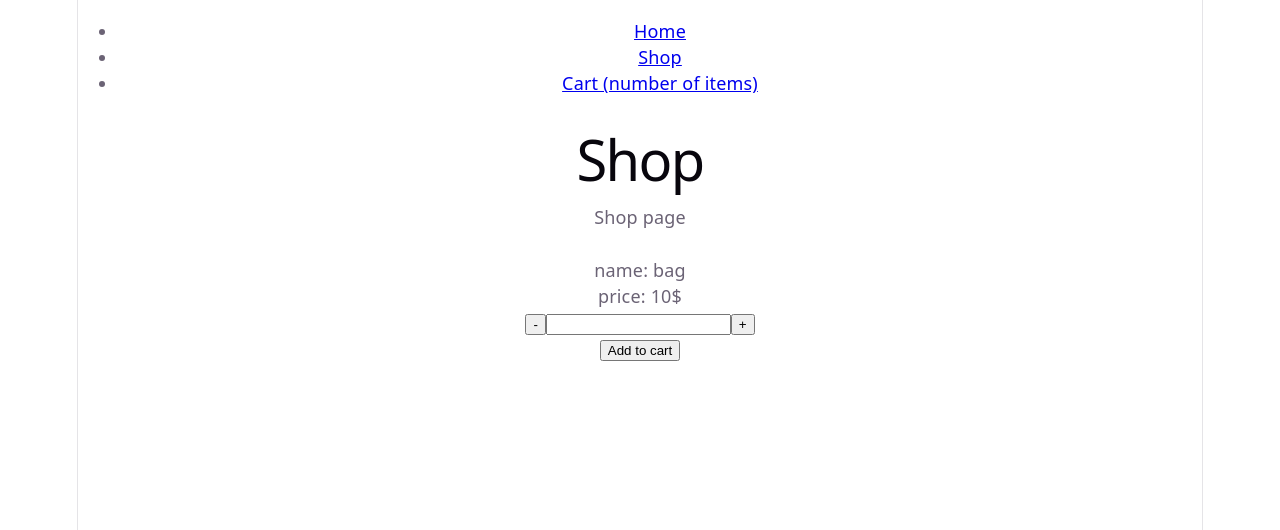
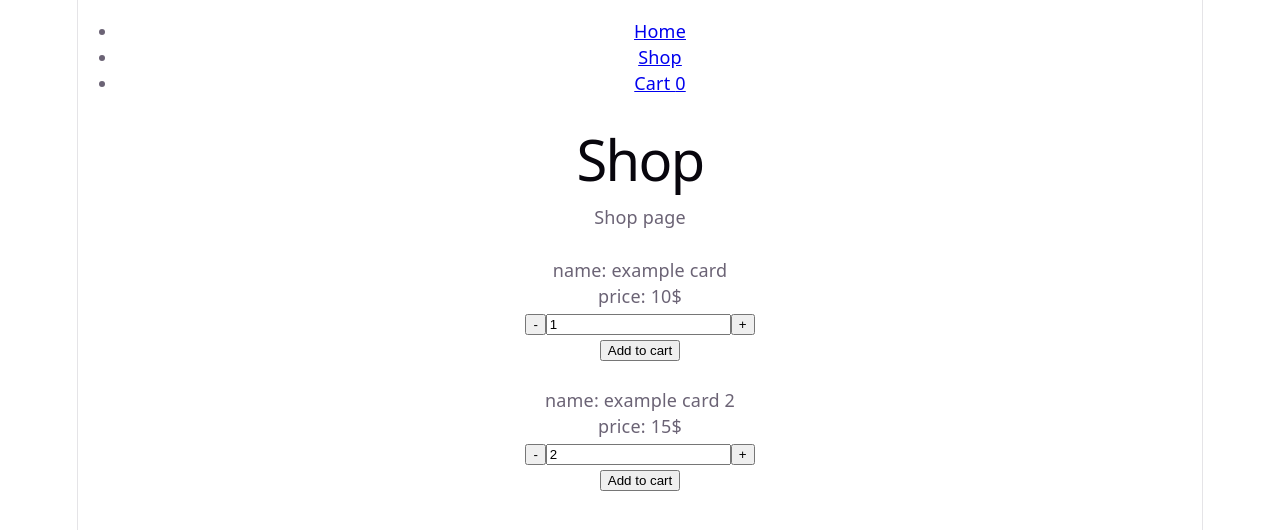
Before and after one commit to XAJX179/shopping-cart, a React (Vite) app: page /shop in a window 1280 px wide. Shown: the top 530 px of the page. Built offline with nearby package versions, Linux system fonts and the light colour scheme.

Commit message:
feat(app): add cart state to App and pass to child as outlet context

```diff
--- a/src/App.jsx
+++ b/src/App.jsx
@@ -1,12 +1,37 @@
 import { Outlet } from "react-router";
 import NavigationBar from "./components/NavigationBar";
 import "./App.css";
+import { useState } from "react";
+import { useLocation } from "react-router";
 
 function App() {
+  const [cart, setCart] = useState([
+    {
+      uid: 10,
+      title: "example card",
+      price: "10",
+      numOfItems: "1",
+      url: "../public/favicon.svg",
+    },
+    {
+      uid: 11,
+      title: "example card 2",
+      price: "15",
+      numOfItems: "2",
+      url: "../public/favicon.svg",
+    },
+  ]);
+  let cartItemsCount = 0;
+  let outlet;
+  if (useLocation().pathname == "/home") {
+    outlet = <Outlet />;
+  } else {
+    outlet = <Outlet context={[cart, setCart]} />;
+  }
   return (
     <>
-      <NavigationBar />
-      <Outlet />
+      <NavigationBar cartItemsCount={cartItemsCount} />
+      {outlet}
     </>
   );
 }
--- a/src/components/Cart.jsx
+++ b/src/components/Cart.jsx
@@ -1,9 +1,14 @@
+import { useOutletContext } from "react-router";
+
 function Cart() {
+  const [cart, setCart] = useOutletContext();
   return (
-    <header>
-      <h1>Cart</h1>
-      <p>Cart page</p>
-    </header>
+    <>
+      <header>
+        <h1>Cart</h1>
+        <p>Cart page</p>
+      </header>
+    </>
   );
 }
 
--- a/src/components/NavigationBar.jsx
+++ b/src/components/NavigationBar.jsx
@@ -1,6 +1,6 @@
 import { Link } from "react-router";
 
-function NavigationBar() {
+function NavigationBar({ cartItemsCount }) {
   return (
     <nav>
       <ul>
@@ -11,7 +11,7 @@ function NavigationBar() {
           <Link to="/shop">Shop</Link>
         </li>
         <li>
-          <Link to="/cart">Cart (number of items)</Link>
+          <Link to="/cart">Cart {cartItemsCount}</Link>
         </li>
       </ul>
     </nav>
--- a/src/components/Shop.jsx
+++ b/src/components/Shop.jsx
@@ -1,15 +1,41 @@
+import { useOutletContext } from "react-router";
 import ShopCard from "./ShopCard";
 
 function Shop() {
+  const [cart, setCart] = useOutletContext();
   return (
     <>
       <header>
         <h1>Shop</h1>
         <p>Shop page</p>
       </header>
-      <ShopCard />
+      {cart.map((e) => {
+        return (
+          <ShopCard
+            key={e.uid}
+            uid={e.uid}
+            title={e.title}
+            price={e.price}
+            count={e.numOfItems}
+            onChange={handleNumChange}
+          />
+        );
+      })}
     </>
   );
+  function handleNumChange(e) {
+    const uid = e.target.parentElement.parentElement.dataset.id;
+
+    const index = cart.findIndex((e) => {
+      return e.uid == uid;
+    });
+
+    const cartCopy = [...cart];
+
+    cartCopy[index].numOfItems = e.target.value;
+
+    setCart(cartCopy);
+  }
 }
 
 export default Shop;
--- a/src/components/ShopCard.jsx
+++ b/src/components/ShopCard.jsx
@@ -1,14 +1,20 @@
-function ShopCard() {
+function ShopCard({ uid, title, price, count, onChange }) {
   return (
-    <div className="card">
+    <div className="card" data-id={uid}>
       <img alt="" />
-      <p>name: bag</p>
-      <p>price: 10$</p>
-      <label htmlFor="item1count"></label>
+      <p>name: {title}</p>
+      <p>price: {price}$</p>
+      <label htmlFor={"itemCount" + uid}></label>
       <div className="count">
-        <button>-</button>
-        <input type="text" name="numOfItems1" id="item1count" />
-        <button>+</button>
+        <button className="decrement">-</button>
+        <input
+          type="text"
+          name={"itemCount" + uid}
+          id={"itemCount" + uid}
+          value={count}
+          onChange={(e) => onChange(e)}
+        />
+        <button className="increment">+</button>
       </div>
       <button>Add to cart</button>
     </div>
```
